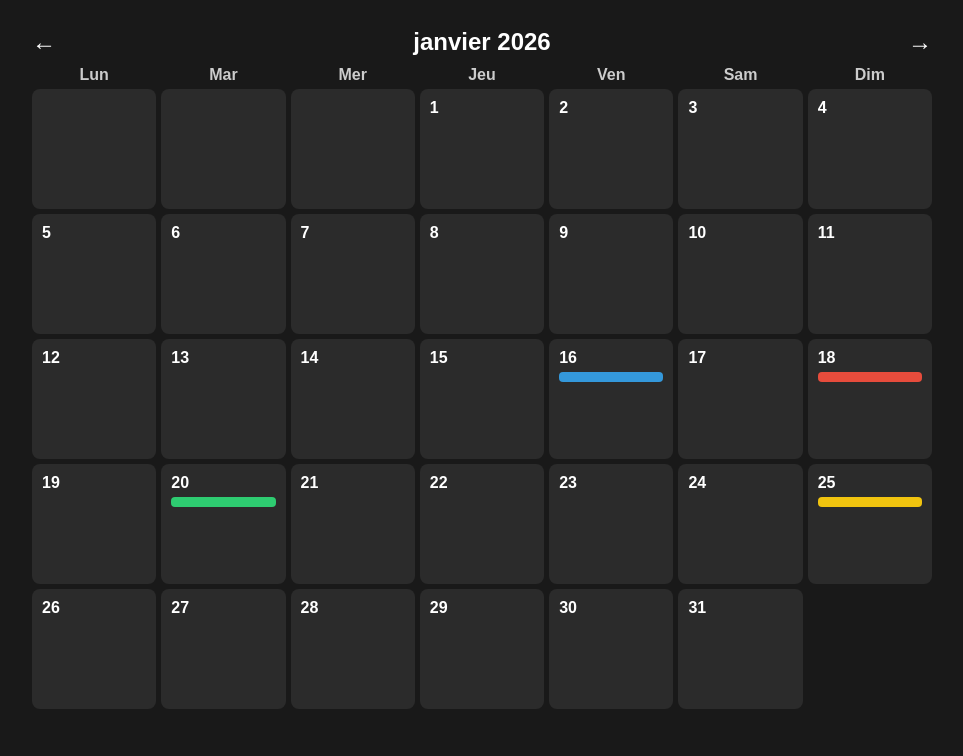
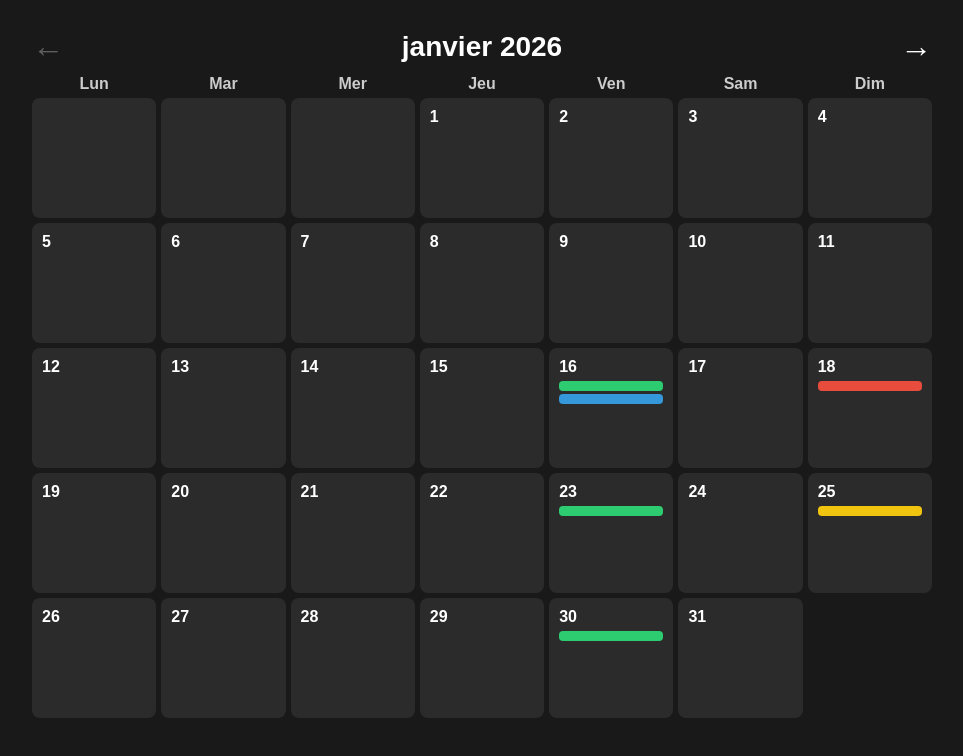
Before and after one commit to RyumaSamao/notion-anime-calendar, a plain HTML site: page index.html in a window 1280 px wide. Shown: the whole page, without its empty margins (158-1121 px from the left). Drawn offline with Linux system fonts and the light colour scheme.

Commit message:
Update index.html

```diff
--- a/index.html
+++ b/index.html
@@ -28,14 +28,18 @@
   }
 
   .month-title {
-    font-size: 24px;
+    font-size: 28px; /* un peu plus grand */
     font-weight: bold;
   }
 
   .arrow {
     cursor: pointer;
-    font-size: 24px;
+    font-size: 32px; /* plus gros */
     user-select: none;
+  }
+  .arrow.disabled {
+    opacity: 0.3;
+    cursor: default;
   }
 
   .calendar-weekdays {
@@ -87,19 +91,14 @@
   /* Popup */
   .anime-popup {
     display: none;
-    position: fixed; /* Fixe au viewport pour rester visible */
-    top: 50%;
-    left: 50%;
-    transform: translate(-50%, -50%);
-    width: 300px;
-    max-height: 400px;
-    overflow-y: auto;
+    position: absolute;
     background: #2b2b2b;
     border: 1px solid #444;
-    padding: 15px;
+    padding: 10px;
     z-index: 9999;
     border-radius: 10px;
     box-shadow: 0 2px 15px rgba(255,255,255,0.3);
+    width: 250px;
   }
 
   .anime-popup .close-btn {
@@ -139,35 +138,50 @@
   <div class="calendar" id="calendar"></div>
 </div>
 
-<!-- Popup -->
 <div class="anime-popup" id="anime-popup">
   <div class="close-btn" id="popup-close">x</div>
   <div id="popup-content"></div>
 </div>
 
 <script>
-  // Données fictives réalistes
-  const animeData = [
-    { title: "Jujutsu Kaisen S2", date: "2026-01-16", time: "19:00", ep: 1, color: "#3498db" },
-    { title: "One Piece", date: "2026-01-18", time: "10:00", ep: 1015, color: "#e74c3c" },
-    { title: "Frieren S2", date: "2026-01-20", time: "20:00", ep: 1, color: "#2ecc71" },
-    { title: "Naruto Shippuden", date: "2026-01-25", time: "21:00", ep: 400, color: "#f1c40f" },
-    { title: "Bleach S2", date: "2026-02-02", time: "18:00", ep: 1, color: "#9b59b6" }
-  ];
+  // Données simulées réalistes avec saisons
+  const animeData = [];
+
+  // Frieren S2 tous les vendredis du 16 janvier au 13 février
+  let frierenDate = new Date("2026-01-16");
+  for (let i = 0; i < 5; i++) {
+    animeData.push({ title: "Frieren S2", date: frierenDate.toISOString().split('T')[0], time: "20:00", ep: i+1, color: "#2ecc71" });
+    frierenDate.setDate(frierenDate.getDate() + 7); // tous les vendredis
+  }
+
+  // Autres exemples
+  animeData.push({ title: "Jujutsu Kaisen S2", date: "2026-01-16", time: "19:00", ep: 1, color: "#3498db" });
+  animeData.push({ title: "One Piece", date: "2026-01-18", time: "10:00", ep: 1015, color: "#e74c3c" });
+  animeData.push({ title: "Naruto Shippuden", date: "2026-01-25", time: "21:00", ep: 400, color: "#f1c40f" });
 
   const calendarEl = document.getElementById("calendar");
   const monthTitleEl = document.getElementById("month-title");
   const popup = document.getElementById("anime-popup");
   const popupContent = document.getElementById("popup-content");
   const popupClose = document.getElementById("popup-close");
+  const prevArrow = document.getElementById("prev-month");
+  const nextArrow = document.getElementById("next-month");
 
-  let currentDate = new Date("2026-01-01");
+  const currentYear = new Date().getFullYear();
+  const startMonth = new Date(currentYear,0,1); // 1er janvier de cette année
+  const endMonth = new Date(currentYear+1,0,1); // 1er janvier de l'année prochaine
+
+  let currentDate = new Date(startMonth);
 
   function renderCalendar(date) {
     calendarEl.innerHTML = "";
     const year = date.getFullYear();
     const month = date.getMonth();
     monthTitleEl.textContent = date.toLocaleString("fr-FR", { month: "long", year: "numeric" });
+
+    // Gestion flèches
+    prevArrow.classList.toggle("disabled", date <= startMonth);
+    nextArrow.classList.toggle("disabled", date >= endMonth);
 
     const daysInMonth = new Date(year, month + 1, 0).getDate();
     const firstDay = new Date(year, month, 1).getDay();
@@ -191,7 +205,7 @@
         });
 
         if (animeToday.length > 0) {
-          dayEl.onclick = () => {
+          dayEl.onclick = (e) => {
             popupContent.innerHTML = "";
             animeToday.forEach(a => {
               const item = document.createElement("div");
@@ -200,6 +214,10 @@
               item.innerHTML = `<strong>${a.title}</strong><br>Ep ${a.ep} - ${a.time}`;
               popupContent.appendChild(item);
             });
+            // Popup à côté de la case
+            const rect = dayEl.getBoundingClientRect();
+            popup.style.top = (rect.bottom + window.scrollY + 5) + "px";
+            popup.style.left = (rect.left + window.scrollX) + "px";
             popup.style.display = "block";
           };
         }
@@ -209,12 +227,14 @@
     }
   }
 
-  // Fleches navigation
-  document.getElementById("prev-month").onclick = () => {
+  // Navigation
+  prevArrow.onclick = () => {
+    if (currentDate <= startMonth) return;
     currentDate.setMonth(currentDate.getMonth() - 1);
     renderCalendar(currentDate);
   };
-  document.getElementById("next-month").onclick = () => {
+  nextArrow.onclick = () => {
+    if (currentDate >= endMonth) return;
     currentDate.setMonth(currentDate.getMonth() + 1);
     renderCalendar(currentDate);
   };
```
